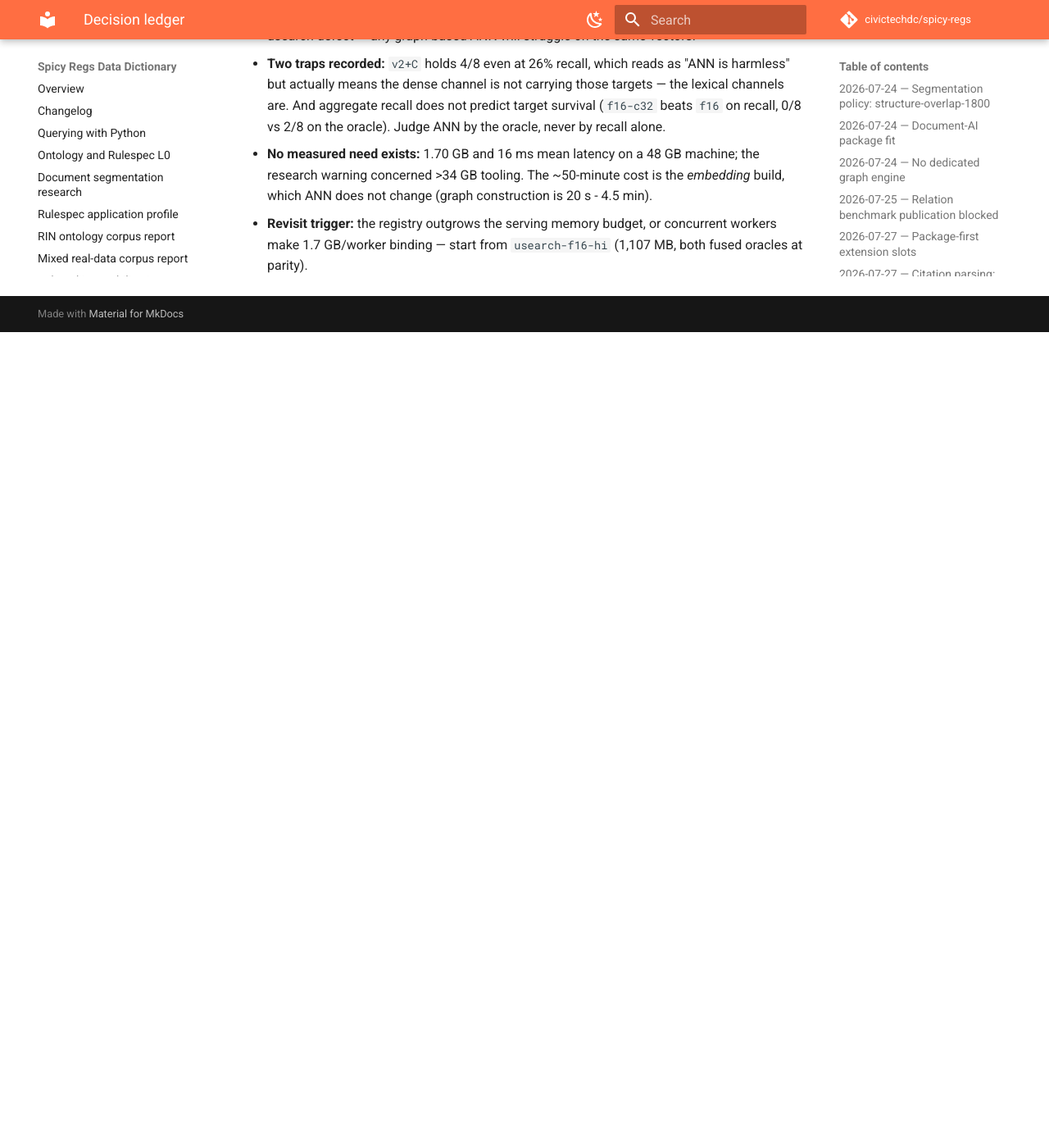
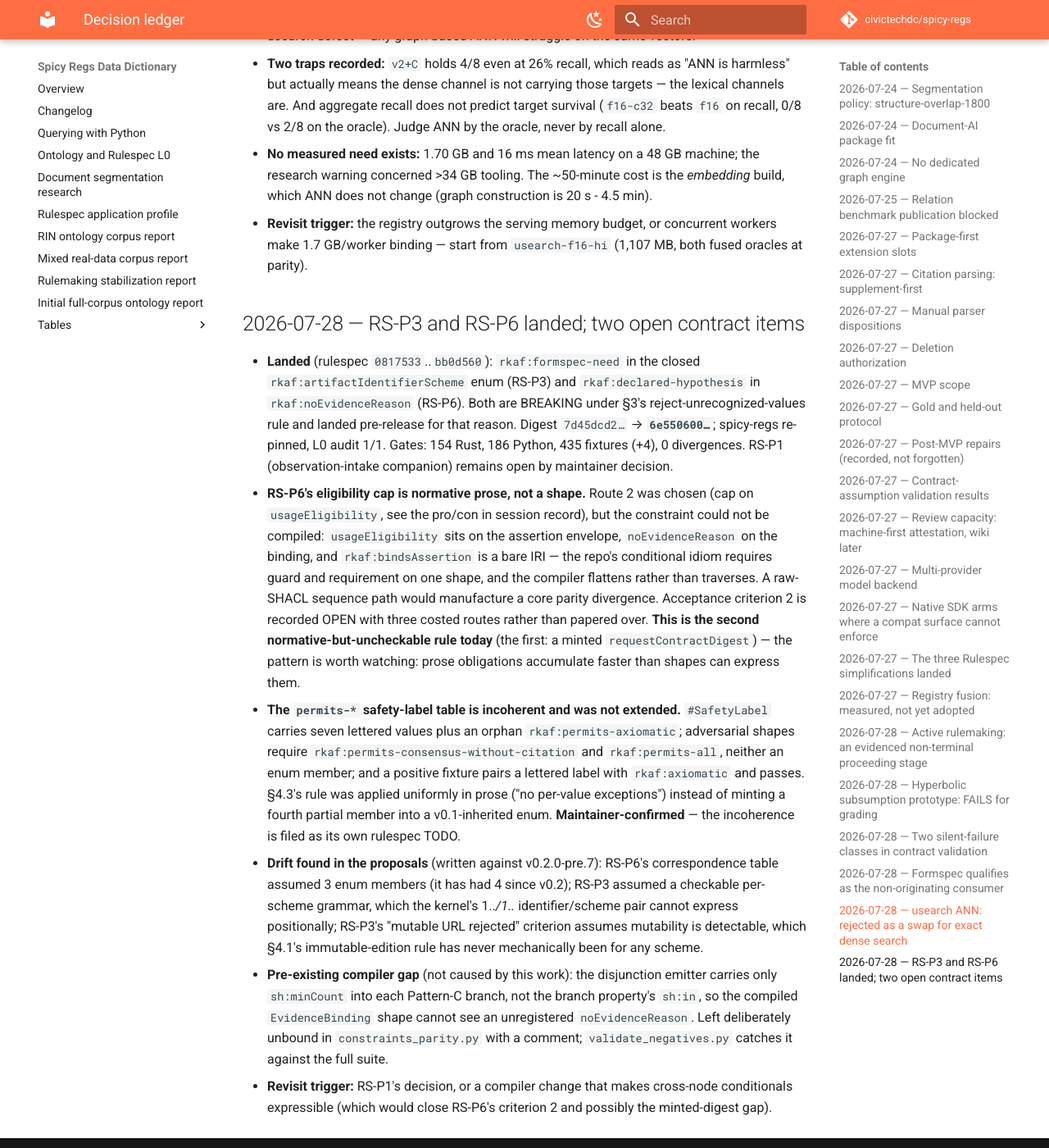
Before and after one commit to civictechdc/spicy-regs, an MkDocs documentation site: the page built from docs/decisions.md, in a window 1280 px wide and 1400 px high, scrolled down 12620 px. Shown: the whole window at 82% size. Built offline with MkDocs 1.6.1 and Material for MkDocs 9.7.7, drawn with Linux system fonts in a browser that asks for light colours; comment, search, counter and statistics services are not loaded; before the commit the page ends 13025 px from its top, so only the background shows below that.

Commit message:
fix: re-pin to the contract with RS-P3 and RS-P6; record the open items
rkaf:formspec-need and rkaf:declared-hypothesis landed (rulespec
0817533..bb0d560); digest 7d45dcd2 -> 6e550600, L0 audit 1/1.

Records what did not land and why: RS-P6's eligibility cap is normative
prose because the constraint spans two nodes and the compiler flattens
rather than traverses (acceptance criterion 2 open with three costed
routes); the permits-* safety-label table was found incoherent and was
not extended, with §4.3 applied uniformly in prose instead; three
proposal-vs-contract drifts; and a pre-existing disjunction-emitter gap.

Co-Authored-By: Claude Fable 5 <noreply@anthropic.com>
Claude-Session: https://claude.ai/code/session_01Pe2GbezmVQ5HkYPfoWU6YY

```diff
--- a/docs/decisions.md
+++ b/docs/decisions.md
@@ -524,3 +524,51 @@ so explicitly. Plans cite this file; this file cites evidence.
 - **Revisit trigger:** the registry outgrows the serving memory budget, or
   concurrent workers make 1.7 GB/worker binding — start from
   `usearch-f16-hi` (1,107 MB, both fused oracles at parity).
+
+## 2026-07-28 — RS-P3 and RS-P6 landed; two open contract items
+
+- **Landed** (rulespec `0817533`..`bb0d560`): `rkaf:formspec-need` in the
+  closed `rkaf:artifactIdentifierScheme` enum (RS-P3) and
+  `rkaf:declared-hypothesis` in `rkaf:noEvidenceReason` (RS-P6). Both are
+  BREAKING under §3's reject-unrecognized-values rule and landed
+  pre-release for that reason. Digest `7d45dcd2…` → **`6e550600…`**;
+  spicy-regs re-pinned, L0 audit 1/1. Gates: 154 Rust, 186 Python, 435
+  fixtures (+4), 0 divergences. RS-P1 (observation-intake companion)
+  remains open by maintainer decision.
+- **RS-P6's eligibility cap is normative prose, not a shape.** Route 2 was
+  chosen (cap on `usageEligibility`, see the pro/con in session record),
+  but the constraint could not be compiled: `usageEligibility` sits on the
+  assertion envelope, `noEvidenceReason` on the binding, and
+  `rkaf:bindsAssertion` is a bare IRI — the repo's conditional idiom
+  requires guard and requirement on one shape, and the compiler flattens
+  rather than traverses. A raw-SHACL sequence path would manufacture a
+  core parity divergence. Acceptance criterion 2 is recorded OPEN with
+  three costed routes rather than papered over. **This is the second
+  normative-but-uncheckable rule today** (the first: a minted
+  `requestContractDigest`) — the pattern is worth watching: prose
+  obligations accumulate faster than shapes can express them.
+- **The `permits-*` safety-label table is incoherent and was not
+  extended.** `#SafetyLabel` carries seven lettered values plus an orphan
+  `rkaf:permits-axiomatic`; adversarial shapes require
+  `rkaf:permits-consensus-without-citation` and `rkaf:permits-all`,
+  neither an enum member; and a positive fixture pairs a lettered label
+  with `rkaf:axiomatic` and passes. §4.3's rule was applied uniformly in
+  prose ("no per-value exceptions") instead of minting a fourth partial
+  member into a v0.1-inherited enum. **Maintainer-confirmed** — the
+  incoherence is filed as its own rulespec TODO.
+- **Drift found in the proposals** (written against v0.2.0-pre.7): RS-P6's
+  correspondence table assumed 3 enum members (it has had 4 since v0.2);
+  RS-P3 assumed a checkable per-scheme grammar, which the kernel's
+  1..*/1..* identifier/scheme pair cannot express positionally; RS-P3's
+  "mutable URL rejected" criterion assumes mutability is detectable, which
+  §4.1's immutable-edition rule has never mechanically been for any
+  scheme.
+- **Pre-existing compiler gap** (not caused by this work): the disjunction
+  emitter carries only `sh:minCount` into each Pattern-C branch, not the
+  branch property's `sh:in`, so the compiled `EvidenceBinding` shape
+  cannot see an unregistered `noEvidenceReason`. Left deliberately unbound
+  in `constraints_parity.py` with a comment; `validate_negatives.py`
+  catches it against the full suite.
+- **Revisit trigger:** RS-P1's decision, or a compiler change that makes
+  cross-node conditionals expressible (which would close RS-P6's
+  criterion 2 and possibly the minted-digest gap).
```
Also changed, not shown: docs/ontology.md (+2 -2 lines), 1 other file.
